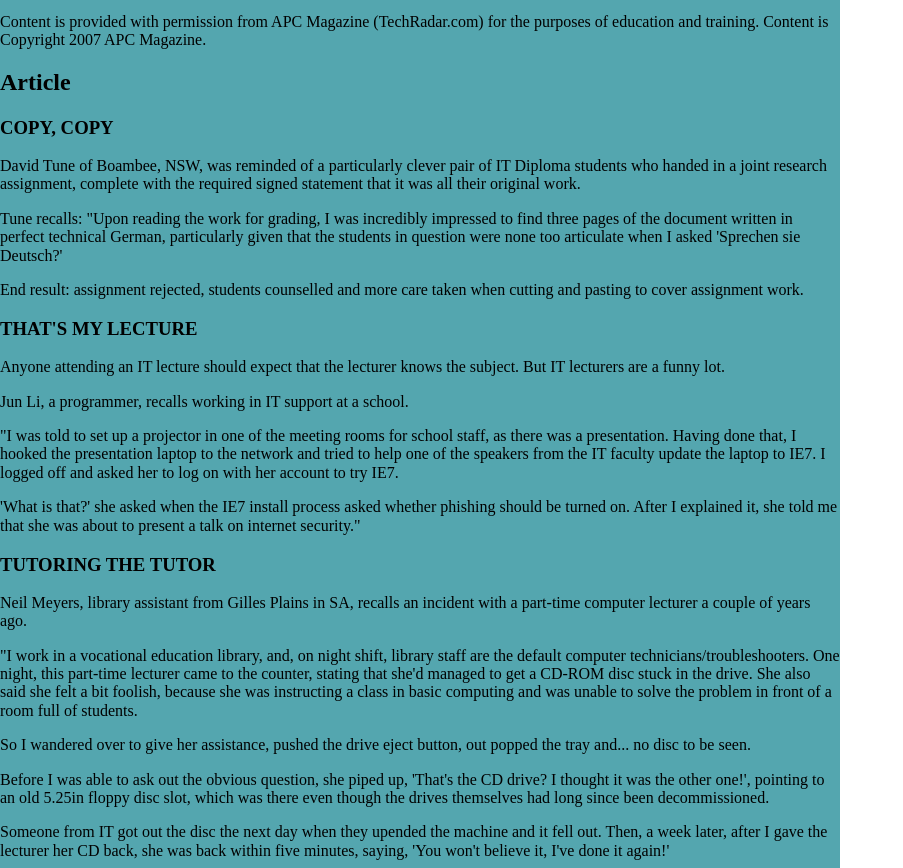
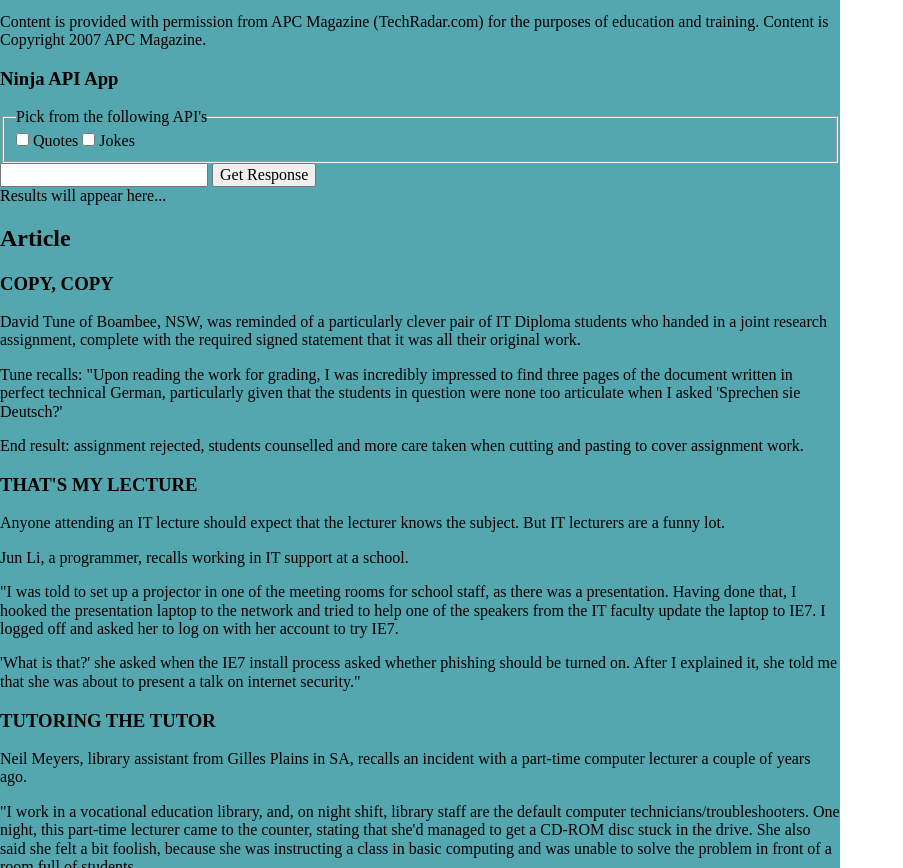
Before and after one commit to 20148957/C4Prog-WT-23S2-Portfolio-AlbieWhite, a plain HTML site: page phase-4/index.html in a window 1280 px wide. Shown: the part 3607-4475 px from the top of the page, without its empty margins (0-903 px from the left). Drawn offline with Linux system fonts and the light colour scheme.

Commit message:
feat: create html form in article

```diff
--- a/phase-4/index.html
+++ b/phase-4/index.html
@@ -275,11 +275,28 @@
                     shaking the heck out of the machine. So much for teaching people to handle
                     their computers with care!"
                 </p>
+
             </section>
             <footer>
                 Content is provided with permission from APC Magazine (TechRadar.com) for the
                 purposes of education and training. Content is Copyright 2007 APC Magazine.
             </footer>
+                <section>
+                    <h3>Ninja API App</h3>
+
+                    <form id="ninjaForm">
+                        <fieldset>
+                            <legend>Pick from the following API's</legend>
+                            <label><input type="checkbox" id="1" value="quotes" onclick="checkIfOne(this.id)"> Quotes</label>
+                            <label><input type="checkbox" id="2" value="jokes" onclick="checkIfOne(this.id)"> Jokes</label>
+                        </fieldset>
+
+                        <input type="text" id="userInput">
+                        <button type="submit">Get Response</button>
+                    </form>
+
+                    <div id="responseArea">Results will appear here...</div>
+                </section>
         </article>
             <article>
             <header>
@@ -519,5 +536,6 @@
             <a href="">Instructions</a>
         </nav>
     </footer>
+<script src="js/index.js"></script>
 </body>
 </html>
```
